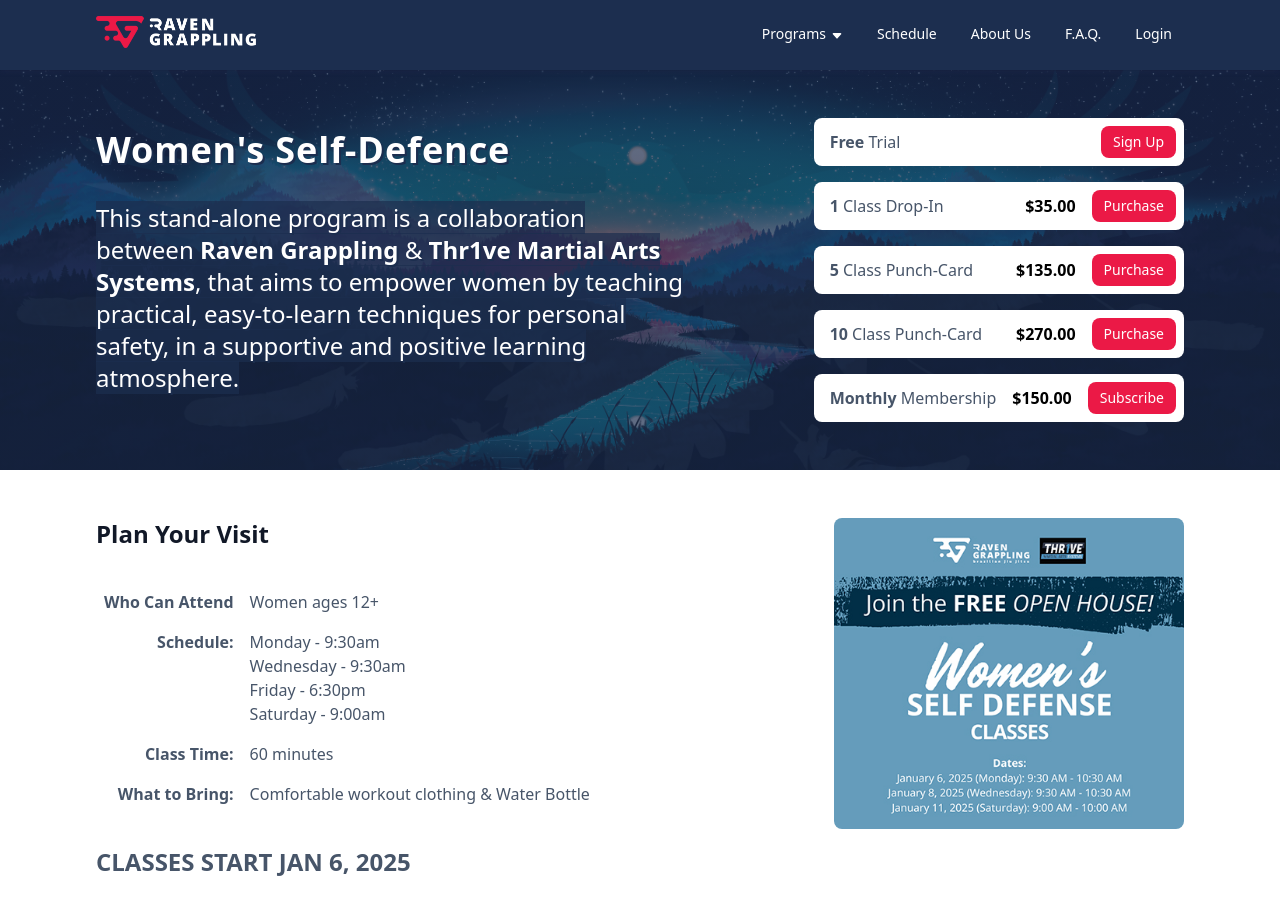
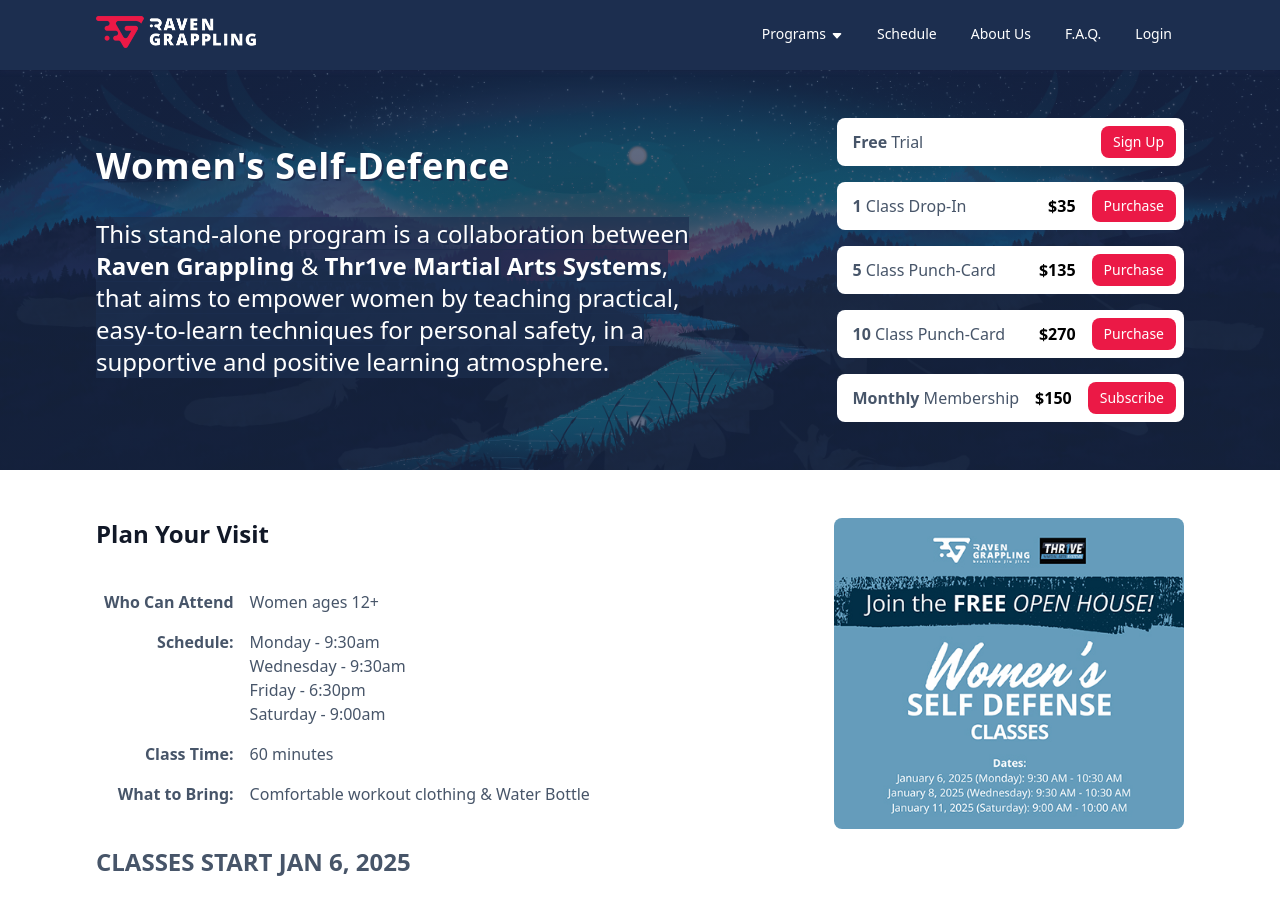
Before and after one commit to RavenGrappling/RavenGrappling.github.io, a Jekyll site: the page built from pages/womens-self-defence.html, in a window 1280 px wide and 900 px high. Built offline with Jekyll 4.4.1, drawn with Linux system fonts in a browser that asks for light colours.

Commit message:
less zeros

```diff
--- a/pages/womens-self-defence.html
+++ b/pages/womens-self-defence.html
@@ -25,25 +25,25 @@
 
       <div class="plan">
         <div class="name"><strong>1</strong> Class Drop-In</div>
-        <div class="cost">$35.00</div>
+        <div class="cost">$35</div>
         <a href="https://app.tgaacademy.com/signup/2R1rWmGw" target="_blank">Purchase</a>
       </div>
 
       <div class="plan">
         <div class="name"><strong>5</strong> Class Punch-Card</div>
-        <div class="cost">$135.00</div>
+        <div class="cost">$135</div>
         <a href="https://app.tgaacademy.com/signup/LI9NM9sz" target="_blank">Purchase</a>
       </div>
 
       <div class="plan">
         <div class="name"><strong>10</strong> Class Punch-Card</div>
-        <div class="cost">$270.00</div>
+        <div class="cost">$270</div>
         <a href="https://app.tgaacademy.com/signup/vNU2-jLA" target="_blank">Purchase</a>
       </div>
 
       <div class="plan">
         <div class="name"><strong>Monthly</strong> Membership</div>
-        <div class="cost">$150.00</div>
+        <div class="cost">$150</div>
         <a href="https://app.tgaacademy.com/signup/oLVkNfH9" target="_blank">Subscribe</a>
       </div>
     </div>
```
